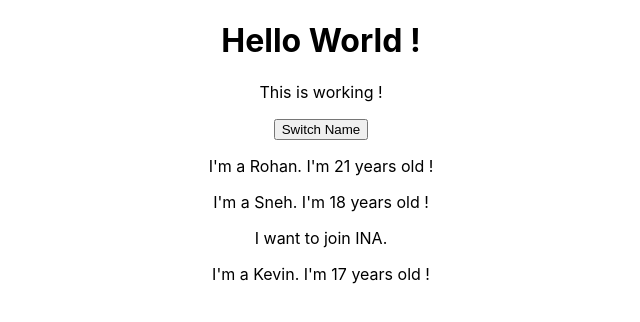
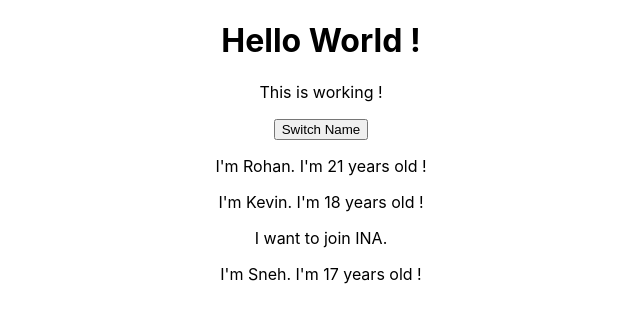
Before and after one commit to Rony20/React-Practice, a React (Create React App) app: page / in a window 1280 px wide. Shown: the top 322 px of the page, without its empty margins (319-959 px from the left). Built offline with nearby package versions, Linux system fonts and the light colour scheme.

Commit message:
Passing data to event handler using two methods. Bind and arrow function. In which bind method is more useful.

```diff
--- a/src/App.js
+++ b/src/App.js
@@ -8,16 +8,15 @@ class App extends Component {
   state = {
     persons: [
       {name: 'Rohan', age: 21},
-      {name: 'Sneh', age: 18},
-      {name: 'Kevin', age: 17}
+      {name: 'Kevin', age: 18},
+      {name: 'Sneh', age: 17}
     ]
   }
 
-  switchNameHandler = () => {
-    console.log("Was Clicked")
+  switchNameHandler = (newName) => {
     this.setState({
       persons: [
-        {name: 'Rohan Borakhatariya', age: 21},
+        {name: newName, age: 21},
         {name: 'Kevin', age: 18},
         {name: 'Sneh', age: 18}
       ]
@@ -29,10 +28,21 @@ class App extends Component {
       <div className="App">
         <h1>Hello World !</h1>
         <p>This is working !</p>
-        <button onClick={this.switchNameHandler}> Switch Name</button>
-        <Person name={ this.state.persons[0].name } age={ this.state.persons[0].age }/>
-        <Person name={ this.state.persons[1].name } age={ this.state.persons[1].age }>I want to join INA.</Person>
-        <Person name={ this.state.persons[2].name } age={ this.state.persons[2].age }/>
+        <button onClick={() => this.switchNameHandler('Rohan Borakhatariya')}> Switch Name</button>
+        <Person
+          name = { this.state.persons[0].name }
+          age = { this.state.persons[0].age }
+        />
+        <Person
+          click = { this.switchNameHandler.bind(this, 'Rony') }
+          name = { this.state.persons[1].name }
+          age = { this.state.persons[1].age }>
+            I want to join INA.
+        </Person>
+        <Person
+          name = { this.state.persons[2].name }
+          age = { this.state.persons[2].age }
+        />
       </div>
     );
     // return React.createElement('div', {className: 'App'}, React.createElement('header', {className: 'App-header'}, 'Hello World !!'))
--- a/src/Person/Person.js
+++ b/src/Person/Person.js
@@ -3,8 +3,8 @@ import React from 'react';
 const person = (props) => {
     return (
         <div>
-            <p>I'm a { props.name }. I'm { props.age } years old !</p>
-    <p>{ props.children }</p>
+            <p onClick = { props.click }>I'm { props.name }. I'm { props.age } years old !</p>
+            <p>{ props.children }</p>
         </div>
     );
 }
```
